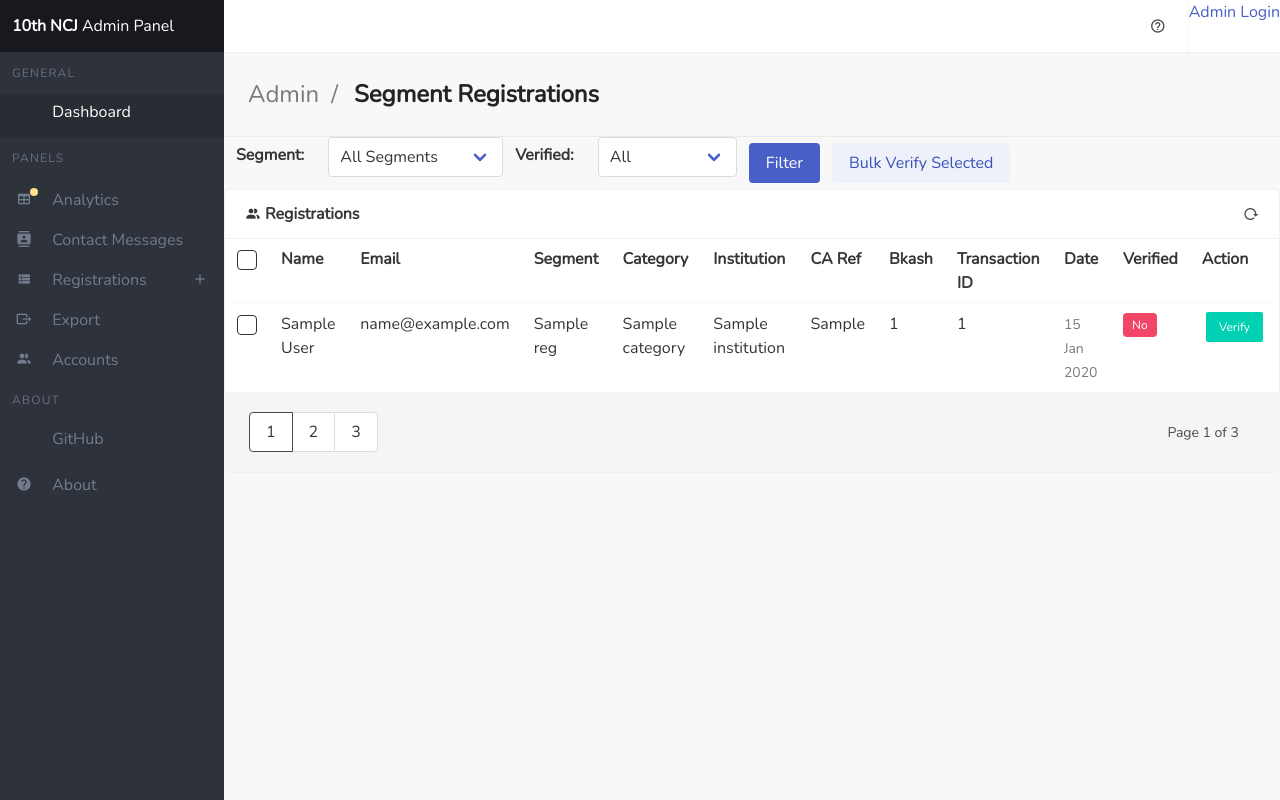
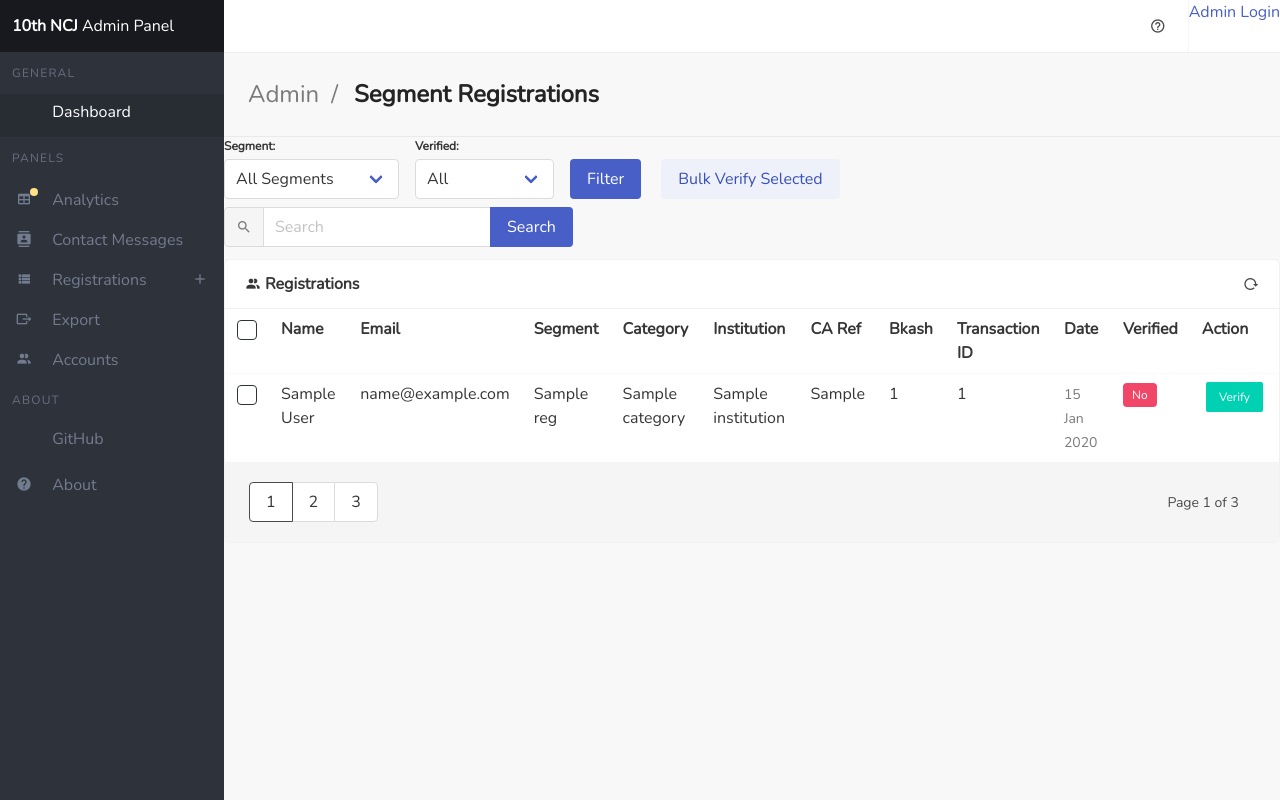
Before and after one commit to ndcc-git/ncj-website, a Flask app: template templates/admin/registrations.html in a window 1280 px wide. Run offline with Flask 3, Linux system fonts and the light colour scheme; the template is opened without the code that fills it: most values are stand-ins (such as "Sample title", 1, 10 or a date in 2020); some libraries are stand-ins or nearby versions.

Commit message:
added search func to Registrations

```diff
--- a/templates/admin/registrations.html
+++ b/templates/admin/registrations.html
@@ -18,66 +18,67 @@
 </section>
 
 <form method="GET" action="{{ url_for('admin.admin_registrations') }}">
-    <div class="field is-grouped is-align-items-center">
+    <div class="field is-grouped is-align-items-flex-end is-flex-wrap-wrap">
 
         <!-- Segment -->
-        <div class="field is-horizontal mx-3">
-            <div class="field-label is-normal">
-                <label class="label">Segment:</label>
-            </div>
-            <div class="field-body">
-                <div class="field">
-                    <div class="control">
+        <div class="control mr-4 mb-2">
+            <label class="label is-size-7 mb-1">Segment:</label>
             <div class="select">
                 <select name="segment_id">
                     <option value="">All Segments</option>
                     {% for segment in segments %}
-                                <option value="{{ segment._id }}" {% if segment_id==segment._id|string %}selected{%
-                                    endif %}>
+                    <option value="{{ segment._id }}" {% if segment_id==segment._id|string %}selected{% endif %}>
                         {{ segment.name }}
                     </option>
                     {% endfor %}
                 </select>
             </div>
         </div>
-                </div>
-            </div>
-        </div>
 
         <!-- Verified -->
-        <div class="field is-horizontal mr-3">
-            <div class="field-label is-normal">
-                <label class="label">Verified:</label>
-            </div>
-            <div class="field-body">
-                <div class="field">
-                    <div class="control">
+        <div class="control mr-4 mb-2">
+            <label class="label is-size-7 mb-1">Verified:</label>
             <div class="select">
                 <select name="verified" id="verified">
                     <option value="">All</option>
-                                <option value="true" {% if verified_filter=='true' %}selected{% endif %}>Verified
-                                </option>
-                                <option value="false" {% if verified_filter=='false' %}selected{% endif %}>Not Verified
-                                </option>
+                    <option value="true" {% if verified_filter=='true' %}selected{% endif %}>Verified</option>
+                    <option value="false" {% if verified_filter=='false' %}selected{% endif %}>Not Verified</option>
                 </select>
-                        </div>
-                    </div>
-                </div>
             </div>
         </div>
 
         <!-- Buttons -->
-        <div class="field is-grouped">
-            <div class="control mr-3">
+        <div class="field is-grouped mb-2">
+            <div class="control">
                 <button type="submit" class="button is-link">Filter</button>
             </div>
-            <div class="control">
+            <div class="control ml-2">
                 <button type="button" id="bulk-verify-btn" class="button is-link is-light bulk-verify-btn">
                     Bulk Verify Selected
                 </button>
             </div>
         </div>
 
+    </div>
+</form>
+
+<form method="GET" action="{{ url_for('admin.admin_registrations') }}" class="mb-3">
+    <div class="field has-addons is-align-items-center">
+        <div class="control">
+            <span class="button is-static">
+                <span class="icon is-small">
+                    <i class="mdi mdi-magnify"></i>
+                </span>
+            </span>
+        </div>
+
+        <div class="control">
+            <input class="input" type="text" placeholder="Search" name="search">
+        </div>
+
+        <div class="control">
+            <button type="submit" class="button is-link">Search</button>
+        </div>
     </div>
 </form>
 
```
Also changed, not shown: admin.py (+64 -10 lines), templates/admin/ca_registrations.html (+20 -0 lines). Lines whose indentation alone changed are shown as unchanged.
